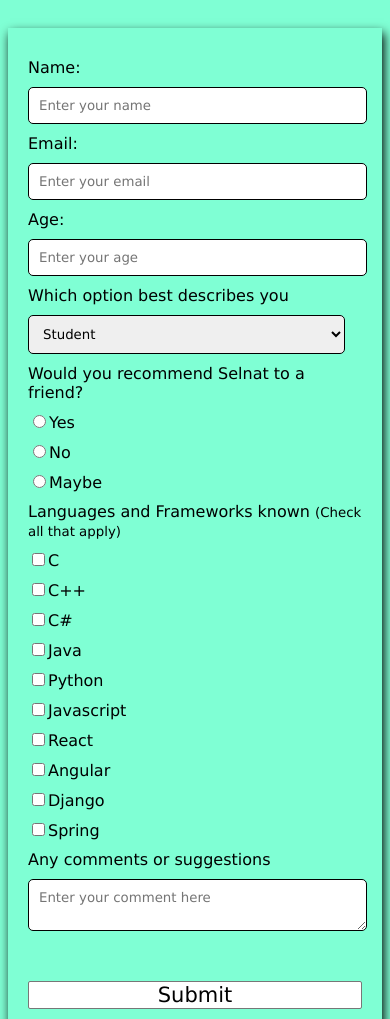
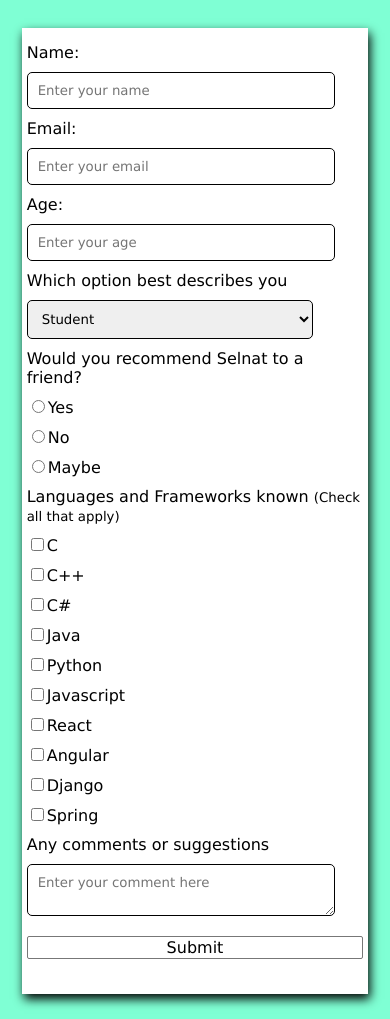
Before and after one commit to Bob-Nath1/form-portfolio, a plain HTML site: page index.html in a window 390 px wide. Shown: the part 81-1100 px from the top of the page. Drawn offline with Linux system fonts and the light colour scheme.

Commit message:
Update main.css

```diff
--- a/main.css
+++ b/main.css
@@ -1,23 +1,25 @@
-body{
+
+
+body {
   background-color: aquamarine;
-    font-family:Verdana, Geneva, Tahoma, sans-serif;
+  font-family: Verdana, Geneva, Tahoma, sans-serif;
   text-align: center;
 }
 
-form{
-    background-origin: #fff;
+form {
+  background-color: #fff;
   max-width: 500px;
-    margin:50px auto;
-    padding:30px 20px;
+  margin: 50px auto;
+  padding: 30px 20px;
   box-shadow: 2px 5px 10px;
 }
 
-.form-control{
+.form-control {
   text-align: left;
   margin-bottom: 10px;
 }
 
-.form-control label{
+.form-control label {
   display: block;
   margin-bottom: 10px;
 }
@@ -50,3 +52,41 @@ button {
   margin-top: 50px;
   margin-bottom: 50px;
 }
+
+/* Media Queries */
+
+
+@media (max-width: 768px) {
+  form {
+    max-width: 80%;
+    padding: 20px 10px;
+  }
+  .form-control input,
+  .form-control select,
+  .form-control textarea {
+    width: 90%;
+  }
+  button {
+    font-size: 18px;
+    margin-top: 30px;
+    margin-bottom: 30px;
+  }
+}
+
+
+@media (max-width: 480px) {
+  form {
+    max-width: 90%;
+    padding: 15px 5px;
+  }
+  .form-control input,
+  .form-control select,
+  .form-control textarea {
+    width: 85%;
+  }
+  button {
+    font-size: 16px;
+    margin-top: 20px;
+    margin-bottom: 20px;
+  }
+}
```
Lines whose indentation alone changed are shown as unchanged.
